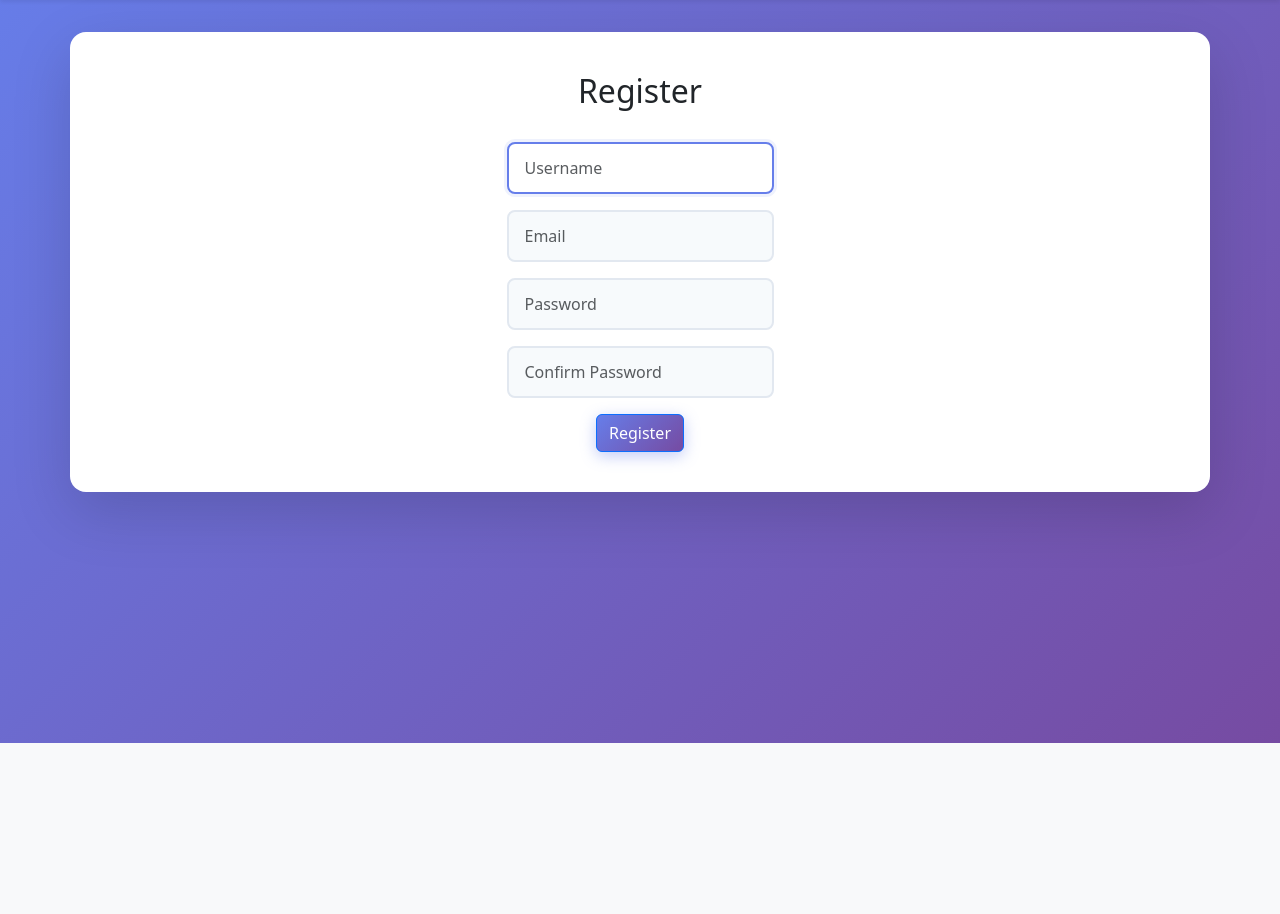
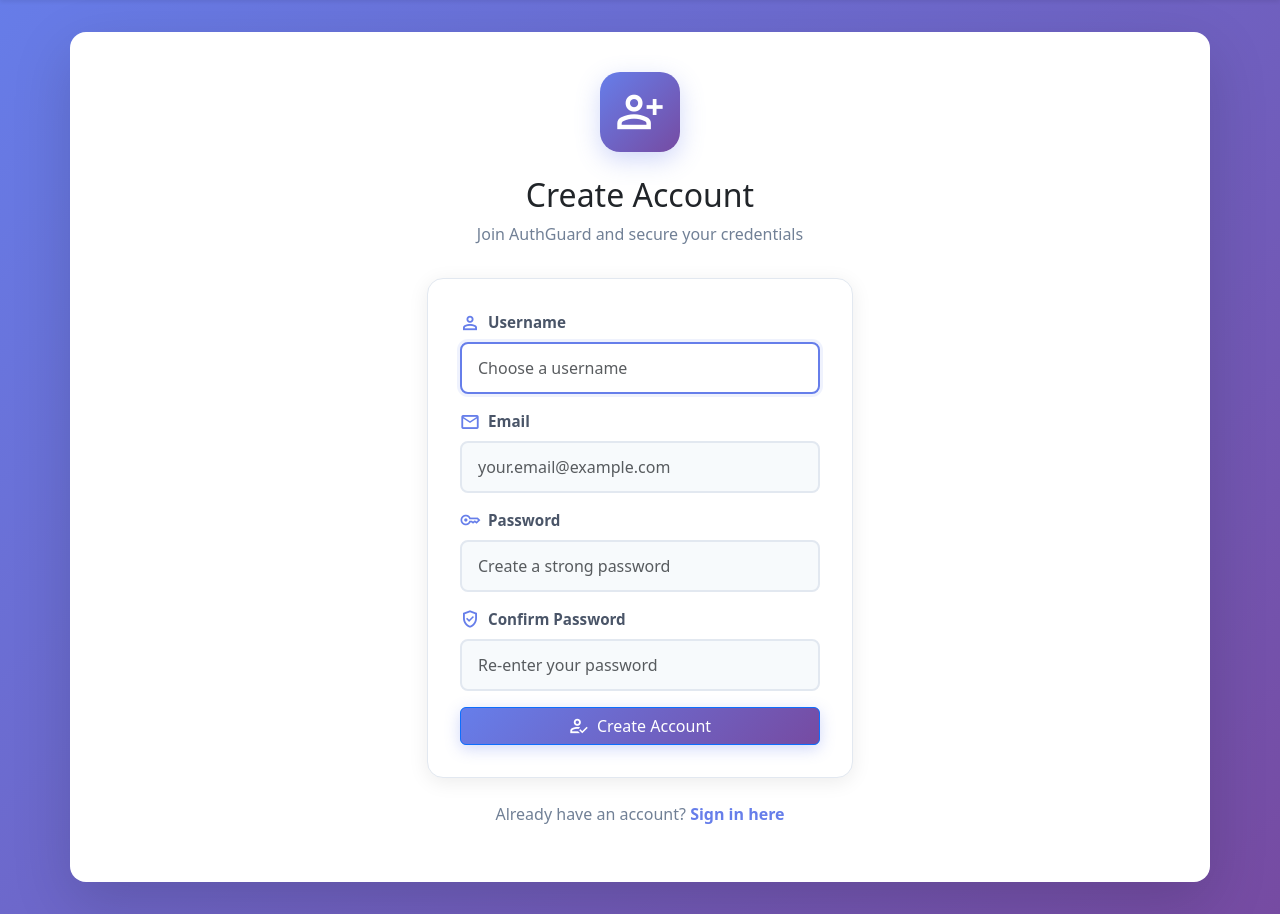
Before and after one commit to vedasm/AuthGuard, a Flask app: page /register in a window 1280 px wide. Shown: the part 57-971 px from the top of the page. Before the commit the page ends 800 px from the top, so only its background shows below. Run offline with Flask 3, Linux system fonts and the light colour scheme; some libraries are stand-ins or nearby versions.

Commit message:
Revamp registration form with improved layout
Updated the registration form layout and styling. Added input fields for username, email, password, and confirmation with labels and icons.

```diff
--- a/templates/register.html
+++ b/templates/register.html
@@ -5,21 +5,135 @@
 {% endblock %}
 
 {% block main %}
-    <h2>Register</h2>
-    <br>
+    <div class="container" style="max-width: 450px;">
+        <div class="page-header">
+            <div class="header-icon">
+                <span class="material-symbols-outlined">person_add</span>
+            </div>
+            <h2>Create Account</h2>
+            <p class="page-subtitle">Join AuthGuard and secure your credentials</p>
+        </div>
+
+        <div class="form-card">
             <form action="/register" method="post">
                 <div class="mb-3">
-            <input autocomplete="off" autofocus class="form-control mx-auto w-auto" name="username" placeholder="Username" type="text">
+                    <label for="username" class="form-label">
+                        <span class="material-symbols-outlined label-icon">person</span>
+                        Username
+                    </label>
+                    <input autocomplete="off" autofocus class="form-control" id="username" name="username" placeholder="Choose a username" type="text" required>
                 </div>
                 <div class="mb-3">
-            <input class="form-control mx-auto w-auto" name="email" placeholder="Email" type="email">
+                    <label for="email" class="form-label">
+                        <span class="material-symbols-outlined label-icon">email</span>
+                        Email
+                    </label>
+                    <input class="form-control" id="email" name="email" placeholder="your.email@example.com" type="email" required>
                 </div>
                 <div class="mb-3">
-            <input class="form-control mx-auto w-auto" name="password" placeholder="Password" type="password">
+                    <label for="password" class="form-label">
+                        <span class="material-symbols-outlined label-icon">key</span>
+                        Password
+                    </label>
+                    <input class="form-control" id="password" name="password" placeholder="Create a strong password" type="password" required>
                 </div>
                 <div class="mb-3">
-            <input class="form-control mx-auto w-auto" name="confirmation" placeholder="Confirm Password" type="password">
+                    <label for="confirmation" class="form-label">
+                        <span class="material-symbols-outlined label-icon">verified_user</span>
+                        Confirm Password
+                    </label>
+                    <input class="form-control" id="confirmation" name="confirmation" placeholder="Re-enter your password" type="password" required>
                 </div>
-        <button class="btn btn-primary" type="submit">Register</button>
+                <button class="btn btn-primary w-100" type="submit">
+                    <span class="material-symbols-outlined">how_to_reg</span>
+                    Create Account
+                </button>
             </form>
+        </div>
+
+        <div class="login-prompt">
+            <p>Already have an account? <a href="{{ url_for('login') }}">Sign in here</a></p>
+        </div>
+    </div>
+
+    <style>
+        .page-header {
+            text-align: center;
+            margin-bottom: 2rem;
+        }
+
+        .header-icon {
+            width: 80px;
+            height: 80px;
+            background: linear-gradient(135deg, #667eea 0%, #764ba2 100%);
+            border-radius: 20px;
+            display: flex;
+            align-items: center;
+            justify-content: center;
+            margin: 0 auto 1.5rem;
+            box-shadow: 0 8px 24px rgba(102, 126, 234, 0.3);
+        }
+
+        .header-icon .material-symbols-outlined {
+            font-size: 48px;
+            color: white;
+        }
+
+        .page-subtitle {
+            color: #718096;
+            font-size: 1rem;
+            margin-top: 0.5rem;
+        }
+
+        .form-card {
+            background: white;
+            padding: 2rem;
+            border-radius: 16px;
+            box-shadow: 0 4px 20px rgba(0, 0, 0, 0.08);
+            border: 1px solid #e2e8f0;
+        }
+
+        .form-label {
+            display: flex;
+            align-items: center;
+            gap: 0.5rem;
+            font-weight: 600;
+            color: #4a5568;
+            margin-bottom: 0.5rem;
+            font-size: 0.95rem;
+        }
+
+        .label-icon {
+            font-size: 20px;
+            color: #667eea;
+        }
+
+        .btn {
+            display: flex;
+            align-items: center;
+            justify-content: center;
+            gap: 0.5rem;
+        }
+
+        .btn .material-symbols-outlined {
+            font-size: 20px;
+        }
+
+        .login-prompt {
+            text-align: center;
+            margin-top: 1.5rem;
+            color: #718096;
+        }
+
+        .login-prompt a {
+            color: #667eea;
+            text-decoration: none;
+            font-weight: 600;
+            transition: color 0.2s ease;
+        }
+
+        .login-prompt a:hover {
+            color: #764ba2;
+        }
+    </style>
 {% endblock %}
```
Lines whose indentation alone changed are shown as unchanged.
